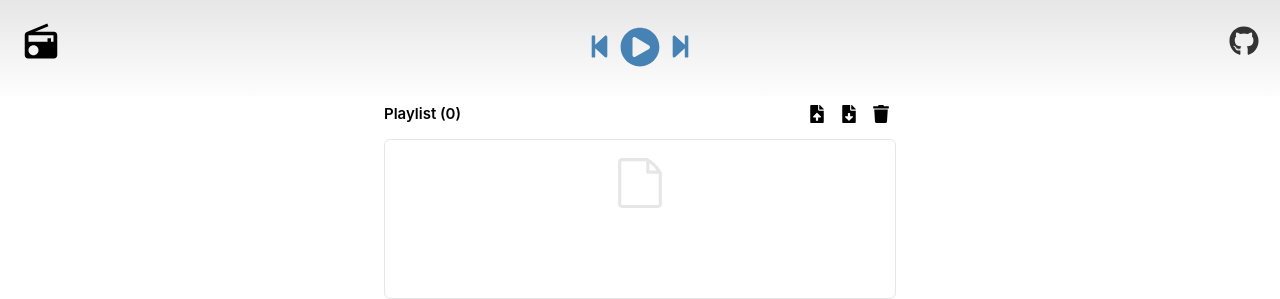
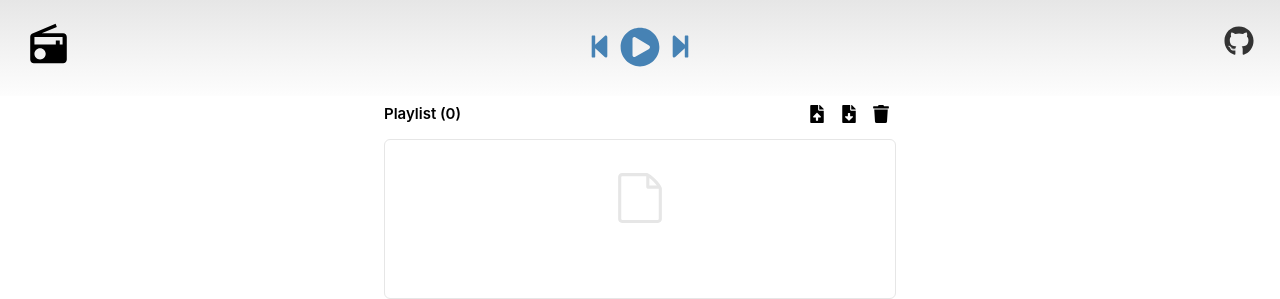
Before and after one commit to m1k3f/RadioPlayer-React, a React (Create React App) app in the folder ClientApp/: page / in a window 1280 px wide. Shown: the top 299 px of the page. Built offline with nearby package versions, Linux system fonts and the light colour scheme.

Commit message:
misc ui updates

```diff
--- a/ClientApp/src/components/navbar/controls/HeaderTitle.js
+++ b/ClientApp/src/components/navbar/controls/HeaderTitle.js
@@ -7,8 +7,8 @@ export default class HeaderTitle extends Component {
     render() {
         let iconStyle = {
             color: 'black',
-            width: '40px',
-            height: '40px'
+            width: '45px',
+            height: '45px'
         };
 
         return(
--- a/ClientApp/src/components/navbar/controls/NavBarControls.module.css
+++ b/ClientApp/src/components/navbar/controls/NavBarControls.module.css
@@ -8,13 +8,14 @@
 .headerLeft {
     position: absolute;
     top: 15px;
-    left: 15px;
+    left: 20px;
     padding: 6px;
 }
 
 .stationImage {
     width: 50px;
     height: 50px;
+    object-fit: contain;
     transition: transform .2s;
 }
 
@@ -37,6 +38,6 @@
 .headerSourceLink {
     position: absolute;
     top: 20px;
-    right: 15px;
+    right: 20px;
     padding: 6px;
 }
--- a/ClientApp/src/components/playlist/PlaylistStations.js
+++ b/ClientApp/src/components/playlist/PlaylistStations.js
@@ -38,7 +38,8 @@ export default class PlaylistStations extends Component {
         else {
             let iconStyle = {
                 width: '50px',
-                height: '50px'
+                height: '50px',
+                marginTop: '15px'
             };
 
             content = (
```
